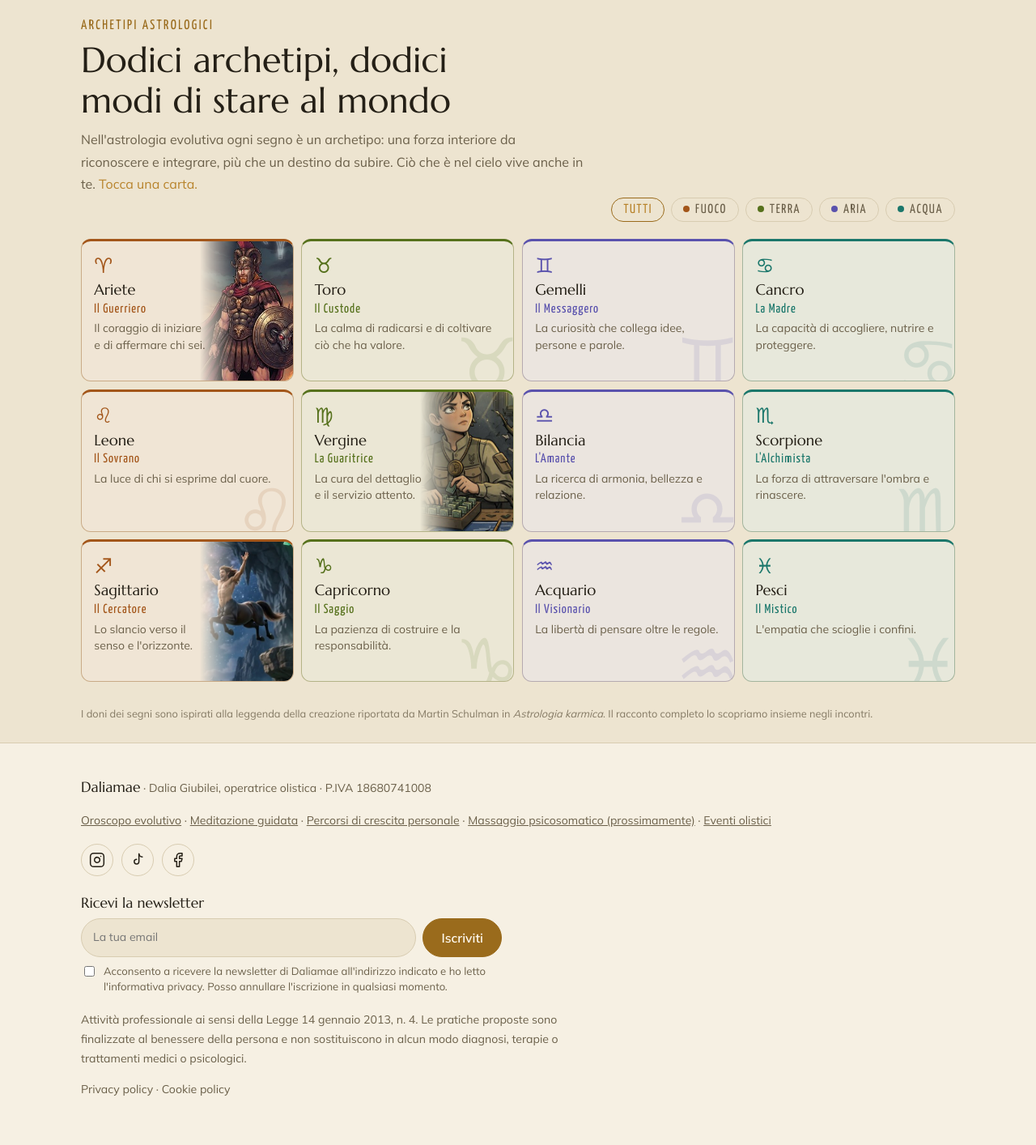
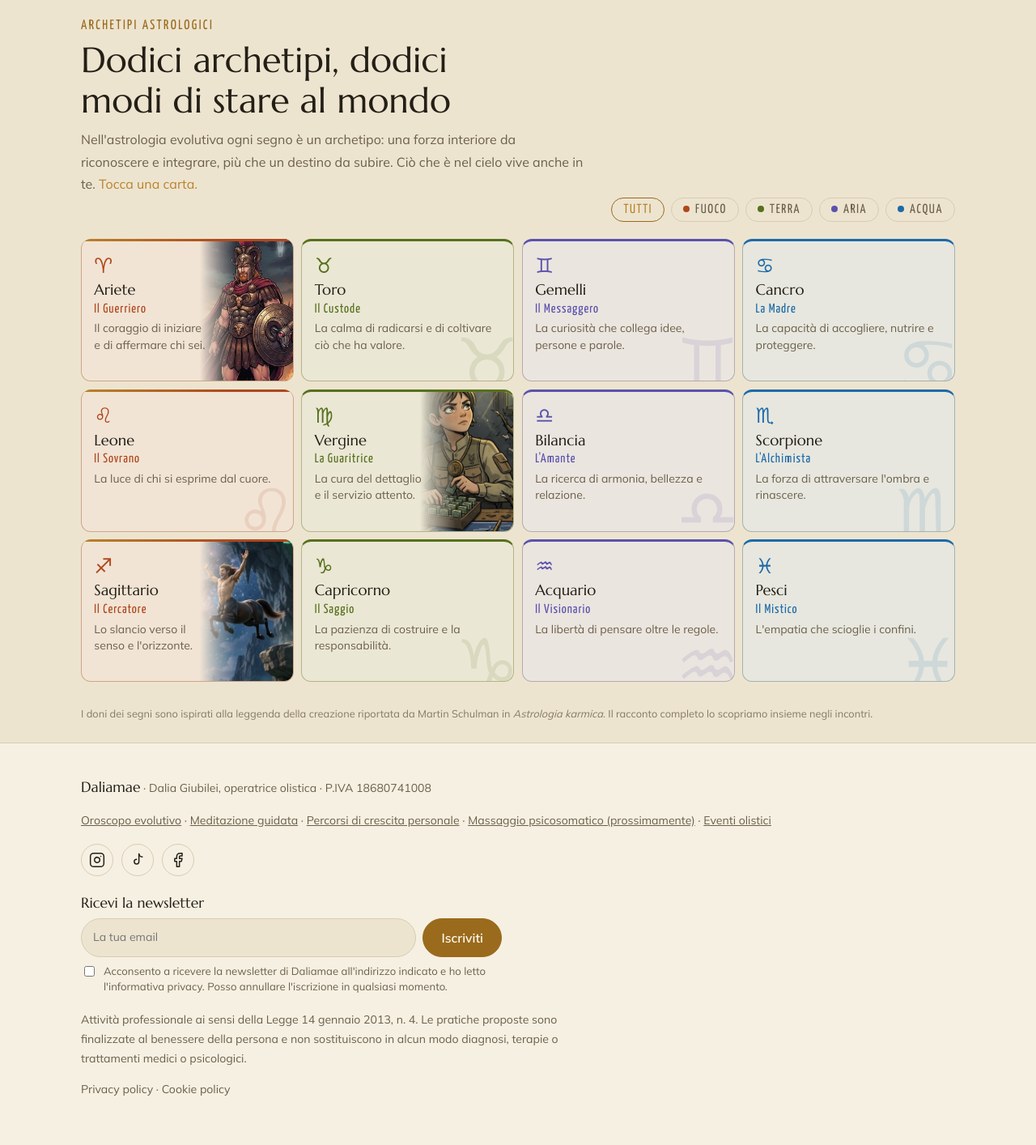
Before and after one commit to daliagiubilei-dot/mio-sito, a Flask app: page /archetipi-astrologici in a window 1280 px wide. Shown: the part 65-1479 px from the top of the page at 81% size. Run offline with Flask 3, Linux system fonts and the light colour scheme.

Commit message:
Archetipi: Fuoco oro-rosso (cornice sfumata), Acqua azzurro
Co-Authored-By: Claude Opus 5.5 <noreply@anthropic.com>
Claude-Session: https://claude.ai/code/session_01VGd4vD4PDTMTdincueyyTV

```diff
--- a/static/css/style.css
+++ b/static/css/style.css
@@ -820,10 +820,10 @@ small.soon{font-size:.7em}
 .btn.soon-btn{cursor:default;opacity:.75;border:1px solid var(--gold);color:var(--gold);background:transparent}
 
 /* Archetipi: carte con i colori dei quattro elementi, che si aprono in una scheda */
-:root{--fuoco:#ec9a52;--terra:#a3c25e;--aria:#aaa5ec;--acqua:#62c6b6}
-@media (prefers-color-scheme: light){:root:not([data-theme="dark"]){--fuoco:#a3561a;--terra:#56711c;--aria:#5a52ad;--acqua:#1b776b}}
-:root[data-theme="light"]{--fuoco:#a3561a;--terra:#56711c;--aria:#5a52ad;--acqua:#1b776b}
-:root[data-theme="dark"]{--fuoco:#ec9a52;--terra:#a3c25e;--aria:#aaa5ec;--acqua:#62c6b6}
+:root{--fuoco:#e8894a;--terra:#a3c25e;--aria:#aaa5ec;--acqua:#5fb2e6}
+@media (prefers-color-scheme: light){:root:not([data-theme="dark"]){--fuoco:#b0471c;--terra:#56711c;--aria:#5a52ad;--acqua:#1d6aa8}}
+:root[data-theme="light"]{--fuoco:#b0471c;--terra:#56711c;--aria:#5a52ad;--acqua:#1d6aa8}
+:root[data-theme="dark"]{--fuoco:#e8894a;--terra:#a3c25e;--aria:#aaa5ec;--acqua:#5fb2e6}
 .el-fuoco{--elc:var(--fuoco)}.el-terra{--elc:var(--terra)}.el-aria{--elc:var(--aria)}.el-acqua{--elc:var(--acqua)}
 .arch-hint{color:var(--gold2);white-space:nowrap}
 .filters button i{display:inline-block;width:8px;height:8px;border-radius:50%;background:var(--elc);margin:0 7px 2px 0;vertical-align:middle}
@@ -904,3 +904,8 @@ small.soon{font-size:.7em}
 @media (max-width:760px){#p-archetipi .zodiac{grid-template-columns:repeat(2,minmax(0,1fr))}#p-archetipi .sign{min-height:132px}
   #p-archetipi .sign.with-fig > span:not(.fig){padding-right:36%}}
 @media (prefers-reduced-motion:reduce){#p-archetipi .sign:hover .fig img{transform:none}}
+/* Fuoco: cornice in alto che sfuma dall'oro al rosso */
+#p-archetipi .sign.el-fuoco{border-top-width:0;padding-top:calc(clamp(12px,2.2vh,22px) + 3px)}
+#p-archetipi .sign.el-fuoco::before{content:"";position:absolute;left:0;right:0;top:0;height:3px;z-index:1;background:linear-gradient(90deg,var(--gold2),var(--fuoco) 70%)}
+.ad-card.el-fuoco{border-top-width:0;padding-top:34px}
+.ad-card.el-fuoco::before{content:"";position:absolute;left:0;right:0;top:0;height:4px;z-index:3;background:linear-gradient(90deg,var(--gold2),var(--fuoco) 70%)}
```
